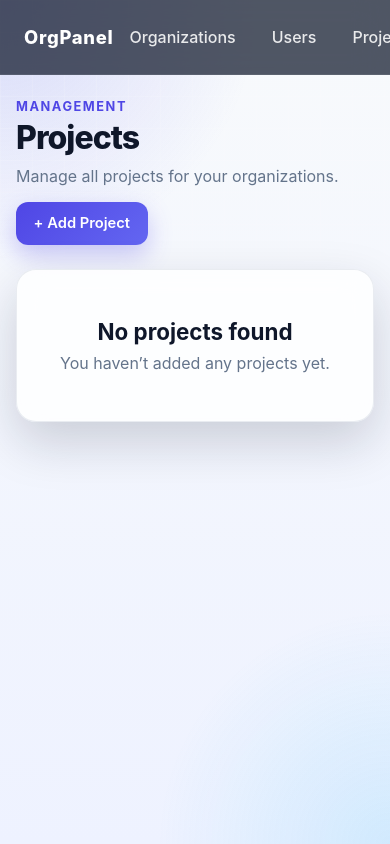
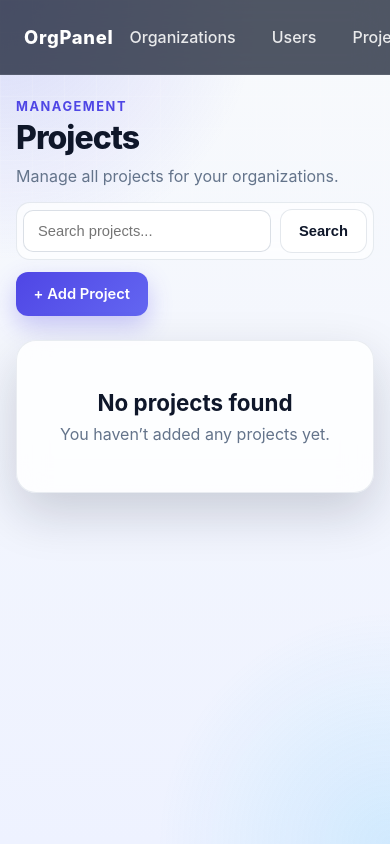
Before and after one commit to MQamar109/DocSphere, a Django app: page /workspace/projects/ in a window 390 px wide; the page is wider, and only the part inside the window is pictured. Run offline with Django 5.2, Linux system fonts and the light colour scheme; data that the repository does not hold is empty; parts of the project's set-up code (start-up, migrations or seed data) failed here and were passed over.

Commit message:
resolve comments: Added search field in the organization, user, project and documents

```diff
--- a/organization/models.py
+++ b/organization/models.py
@@ -22,3 +22,6 @@ class Organization(BaseModel):
         if not self.slug:
             self.slug = slugify(self.name)
         super().save(*args, **kwargs)
+
+    class Meta:
+        ordering = ['-created']
--- a/static/css/base.css
+++ b/static/css/base.css
@@ -302,6 +302,37 @@ h1 {
   flex-wrap: wrap;
 }
 
+.search-form {
+  display: flex;
+  align-items: center;
+  gap: 0.6rem;
+  padding: 0.4rem;
+  border-radius: 14px;
+  background: rgba(255, 255, 255, 0.72);
+  border: 1px solid rgba(148, 163, 184, 0.22);
+  backdrop-filter: blur(8px);
+}
+
+.search-input {
+  min-width: 240px;
+  height: 42px;
+  border: 1px solid rgba(148, 163, 184, 0.35);
+  border-radius: 10px;
+  padding: 0 0.85rem;
+  font-size: 0.92rem;
+  color: var(--text);
+  background: #ffffff;
+  outline: none;
+  transition:
+    border-color 0.18s ease,
+    box-shadow 0.18s ease;
+}
+
+.search-input:focus {
+  border-color: rgba(79, 70, 229, 0.55);
+  box-shadow: 0 0 0 4px rgba(79, 70, 229, 0.12);
+}
+
 .form-actions {
   margin-top: 1.5rem;
 }
@@ -318,6 +349,15 @@ h1 {
 
   .page-header {
     align-items: flex-start;
+  }
+
+  .search-form {
+    width: 100%;
+  }
+
+  .search-input {
+    min-width: 0;
+    width: 100%;
   }
 }
 
--- a/templates/project/project_list.html
+++ b/templates/project/project_list.html
@@ -6,13 +6,26 @@
   <div>
     <p class="eyebrow">Management</p>
     <h1>Projects</h1>
-    <p class="page-subtitle">
-      Manage all projects for your organizations.
-    </p>
+    <p class="page-subtitle">Manage all projects for your organizations.</p>
   </div>
 
   <div class="page-actions">
-    <a href="{% url 'project_create' %}" class="btn btn-primary">+ Add Project</a>
+    <form method="get" class="search-form">
+      <input
+        type="text"
+        name="q"
+        value="{{ search_query }}"
+        placeholder="Search projects..."
+        class="search-input"
+      />
+      <button type="submit" class="btn btn-secondary">Search</button>
+      {% if search_query %}
+      <a href="{% url 'project_list' %}" class="btn btn-secondary">Clear</a>
+      {% endif %}
+    </form>
+    <a href="{% url 'project_create' %}" class="btn btn-primary"
+      >+ Add Project</a
+    >
   </div>
 </section>
 
@@ -39,9 +52,7 @@
           <td class="cell-description">
             {{ project.description|default:"—" }}
           </td>
-          <td>
-            {{ project.organization.name|default:"—" }}
-          </td>
+          <td>{{ project.organization.name|default:"—" }}</td>
           <td>
             <div>{{ project.created|date:"M d, Y" }}</div>
             <span class="text-muted">{{ project.created|date:"H:i" }}</span>
@@ -52,9 +63,21 @@
           </td>
           <td>
             <div class="table-actions">
-              <a class="btn btn-sm btn-secondary" href="{% url 'project_detail' project.pk %}">View</a>
-              <a class="btn btn-sm btn-secondary" href="{% url 'project_update' project.pk %}">Edit</a>
-              <a class="btn btn-sm btn-danger" href="{% url 'project_delete' project.pk %}">Delete</a>
+              <a
+                class="btn btn-sm btn-secondary"
+                href="{% url 'project_detail' project.pk %}"
+                >View</a
+              >
+              <a
+                class="btn btn-sm btn-secondary"
+                href="{% url 'project_update' project.pk %}"
+                >Edit</a
+              >
+              <a
+                class="btn btn-sm btn-danger"
+                href="{% url 'project_delete' project.pk %}"
+                >Delete</a
+              >
             </div>
           </td>
         </tr>
--- a/user/models.py
+++ b/user/models.py
@@ -35,3 +35,6 @@ class User(AbstractUser, BaseModel):
             f"{self.first_name} {self.last_name}".strip()
             or self.email
         )
+
+    class Meta:
+        ordering = ['-created']
--- a/workspace/views.py
+++ b/workspace/views.py
@@ -1,5 +1,6 @@
 from django.views.generic import ListView, DetailView, CreateView, UpdateView, DeleteView
 from django.urls import reverse_lazy
+from django.db.models import Q
 
 from .models import Project, Document
 
@@ -10,6 +11,22 @@ class ProjectListView(ListView):
     model = Project
     template_name = "project/project_list.html"
     context_object_name = "projects"
+
+    def get_queryset(self):
+        queryset = Project.objects.select_related("organization")
+        search_query = self.request.GET.get("q", "").strip()
+        if search_query:
+            queryset = queryset.filter(
+                Q(name__icontains=search_query)
+                | Q(description__icontains=search_query)
+                | Q(organization__name__icontains=search_query)
+            )
+        return queryset.order_by("-created")
+
+    def get_context_data(self, **kwargs):
+        context = super().get_context_data(**kwargs)
+        context["search_query"] = self.request.GET.get("q", "").strip()
+        return context
 
 
 class ProjectDetailView(DetailView):
@@ -56,6 +73,22 @@ class DocumentListView(ListView):
     template_name = "document/document_list.html"
     context_object_name = "documents"
 
+    def get_queryset(self):
+        queryset = Document.objects.select_related("project")
+        search_query = self.request.GET.get("q", "").strip()
+        if search_query:
+            queryset = queryset.filter(
+                Q(name__icontains=search_query)
+                | Q(description__icontains=search_query)
+                | Q(project__name__icontains=search_query)
+            )
+        return queryset.order_by("-created")
+
+    def get_context_data(self, **kwargs):
+        context = super().get_context_data(**kwargs)
+        context["search_query"] = self.request.GET.get("q", "").strip()
+        return context
+
 
 class DocumentDetailView(DetailView):
     """Display the details of a single document."""
```
Also changed, not shown: organization/views.py (+17 -0 lines), templates/document/document_list.html (+33 -10 lines), templates/organization/organization_list.html (+15 -0 lines), templates/user/users_list.html (+29 -4 lines), user/views.py (+18 -2 lines), user/forms/UserForm.py (line endings or trailing spaces), user/urls.py (line endings or trailing spaces).
